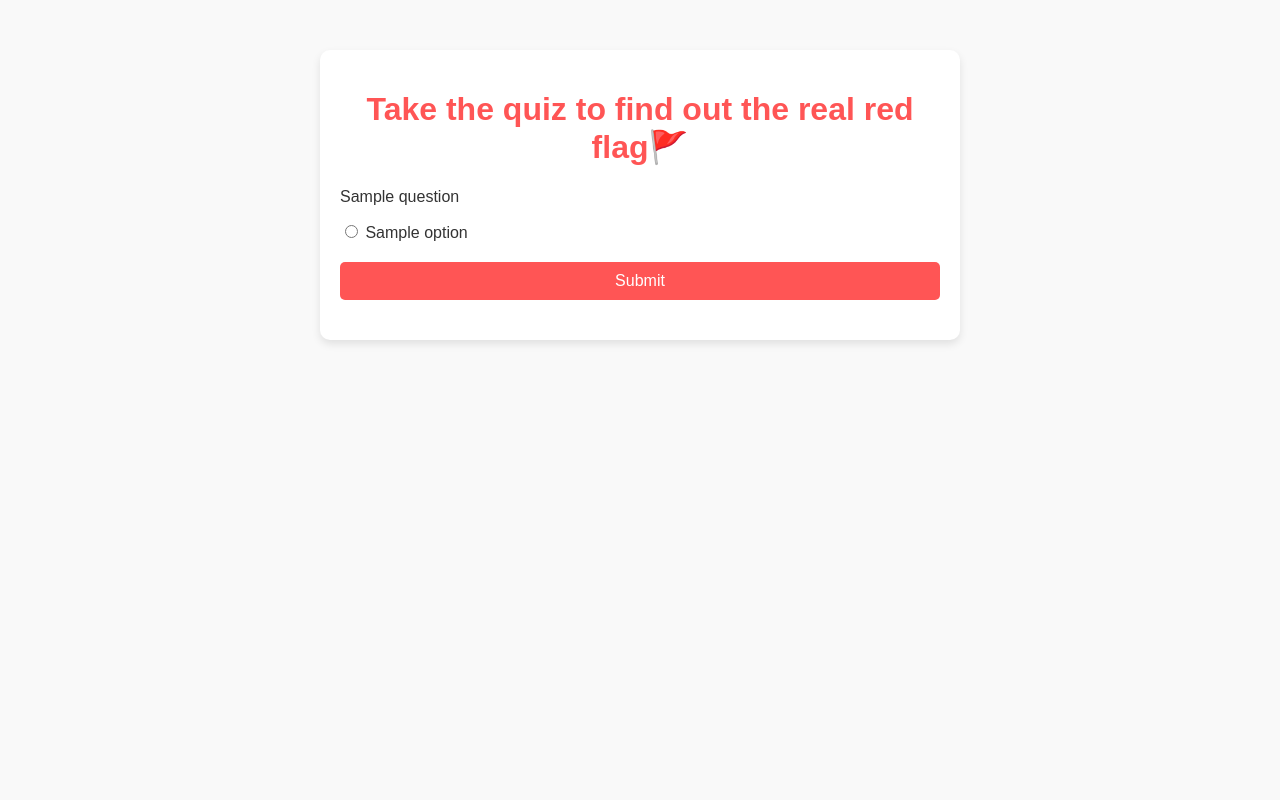
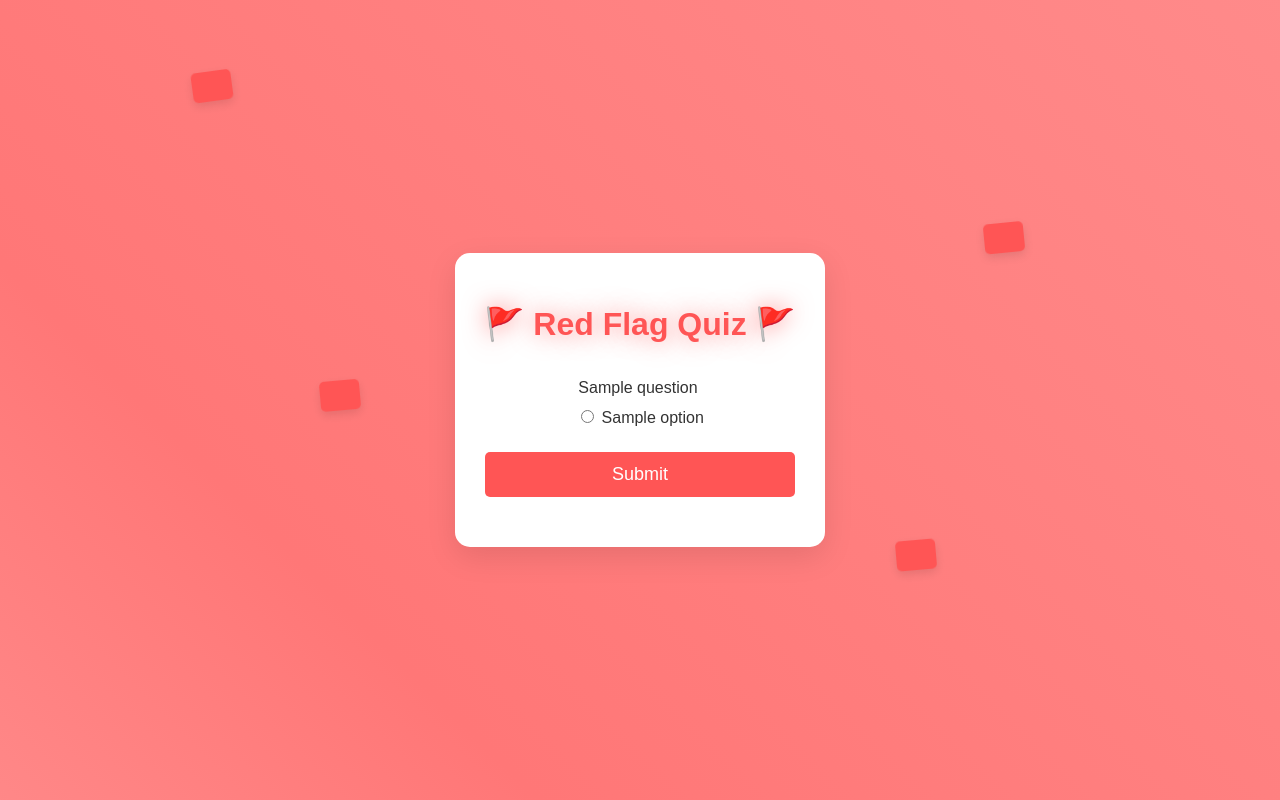
Before and after one commit to Irene-sketch/RED-FLAG-DETECTOR, a Python web app: template redflag1/templates/quiz.html in a window 1280 px wide. Run offline with Jinja, Linux system fonts and the light colour scheme; the template is opened without the code that fills it: most values are stand-ins (such as "Sample title", 1, 10 or a date in 2020).

Commit message:
improved quiz webage

```diff
--- a/redflag1/templates/quiz.html
+++ b/redflag1/templates/quiz.html
@@ -3,101 +3,190 @@
 <head>
   <meta charset="UTF-8">
   <meta name="viewport" content="width=device-width, initial-scale=1.0">
-  <title> Quiz the quiz to find out the real red flag🚩</title>
+  <title>Quiz: Find the Real Red Flags 🚩</title>
   <style>
     /* General Styles */
     body {
-      font-family: Arial, sans-serif;
-      background-color: #f9f9f9;
-      color: #333;
+      font-family: 'Poppins', sans-serif;
       margin: 0;
       padding: 0;
+      overflow: hidden;
+      color: #333;
+      display: flex;
+      justify-content: center;
+      align-items: center;
+      height: 100vh;
+      position: relative;
     }
 
-
-    .quiz-container {
-      max-width: 600px;
-      margin: 50px auto;
-      background: #fff;
-      padding: 20px;
-      border-radius: 10px;
-      box-shadow: 0 4px 8px rgba(0, 0, 0, 0.1);
+    /* Animated Gradient Background */
+    body::before {
+      content: "";
+      position: absolute;
+      top: 0;
+      left: 0;
+      width: 100%;
+      height: 100%;
+      background: linear-gradient(45deg, #ff6961, #ffcccc, #ff7777, #ff9999);
+      background-size: 400% 400%;
+      animation: gradient 15s ease infinite;
+      z-index: -1;
     }
 
+    @keyframes gradient {
+      0% { background-position: 0% 50%; }
+      50% { background-position: 100% 50%; }
+      100% { background-position: 0% 50%; }
+    }
+
+    /* Floating Red Flag Elements */
+    .floating-flag {
+      position: absolute;
+      width: 40px;
+      height: 30px;
+      background-color: #ff5555;
+      border-radius: 5px;
+      box-shadow: 0 4px 10px rgba(0, 0, 0, 0.1);
+      animation: float 8s ease-in-out infinite;
+      transform: rotate(-10deg);
+    }
+
+    .floating-flag:nth-child(2) {
+      top: 10%;
+      left: 15%;
+      animation-duration: 6s;
+      animation-delay: 2s;
+    }
+
+    .floating-flag:nth-child(3) {
+      top: 50%;
+      left: 25%;
+      animation-duration: 8s;
+      animation-delay: 3s;
+    }
+
+    .floating-flag:nth-child(4) {
+      top: 70%;
+      left: 70%;
+      animation-duration: 10s;
+      animation-delay: 1.5s;
+    }
+
+    .floating-flag:nth-child(5) {
+      top: 30%;
+      right: 20%;
+      animation-duration: 7s;
+      animation-delay: 4s;
+    }
+
+    @keyframes float {
+      0% { transform: translateY(0) rotate(-10deg); }
+      50% { transform: translateY(-20px) rotate(-5deg); }
+      100% { transform: translateY(0) rotate(-10deg); }
+    }
+
+    /* Quiz Container Styling */
+    .quiz-container {
+      z-index: 1;
+      max-width: 500px;
+      background: white;
+      padding: 30px;
+      border-radius: 15px;
+      box-shadow: 0 10px 30px rgba(0, 0, 0, 0.1);
+      text-align: center;
+      animation: slideIn 2s ease-out forwards;
+      transform: translateY(100px);
+      opacity: 0;
+    }
+
+    @keyframes slideIn {
+      to {
+        transform: translateY(0);
+        opacity: 1;
+      }
+    }
 
     h1 {
-      text-align: center;
       color: #ff5555;
+      font-size: 2rem;
+      margin-bottom: 20px;
+      position: relative;
+      display: inline-block;
+      animation: fadeInGlow 2s ease-in-out infinite;
     }
 
-
-    .categories {
-      list-style: none;
-      padding: 0;
-      text-align: center;
+    @keyframes fadeInGlow {
+      0% { text-shadow: 0 0 10px rgba(255, 85, 85, 0.5); }
+      50% { text-shadow: 0 0 30px rgba(255, 85, 85, 0.7); }
+      100% { text-shadow: 0 0 10px rgba(255, 85, 85, 0.5); }
     }
 
-
-    .categories li {
-      margin: 10px 0;
+    /* Rotating Button */
+    .submit-btn {
+      width: 100%;
+      padding: 12px;
+      background: #ff5555;
+      color: white;
+      border: none;
+      border-radius: 5px;
+      font-size: 18px;
+      margin-top: 20px;
+      cursor: pointer;
+      transition: background 0.3s ease, transform 0.3s ease;
     }
 
-
-    .categories a {
-      text-decoration: none;
-      background: #ff5555;
-      color: white;
-      padding: 10px 20px;
-      border-radius: 5px;
-      font-size: 18px;
-      display: inline-block;
+    .submit-btn:hover {
+      background: #ff7777;
+      transform: rotate(5deg) scale(1.05);
     }
 
-
-    .categories a:hover {
-      background: #ff7777;
+    /* Shake Animation on Question */
+    .question p {
+      font-size: 16px;
+      margin-bottom: 10px;
+      animation: shake 2s ease infinite;
     }
 
-
-    .question {
-      margin-bottom: 20px;
+    @keyframes shake {
+      0%, 100% { transform: translateX(0); }
+      25% { transform: translateX(-5px); }
+      50% { transform: translateX(5px); }
+      75% { transform: translateX(-5px); }
     }
 
+    /* Fade-in Result */
+    .result {
+      margin-top: 20px;
+      font-size: 18px;
+      animation: fadeInResult 1s ease-in-out forwards;
+      opacity: 0;
+      transform: translateY(20px);
+    }
+
+    @keyframes fadeInResult {
+      to {
+        opacity: 1;
+        transform: translateY(0);
+      }
+    }
 
     label {
       display: block;
       margin: 5px 0;
     }
-
-
-    .submit-btn {
-      display: block;
-      width: 100%;
-      padding: 10px;
-      background-color: #ff5555;
-      color: white;
-      border: none;
-      border-radius: 5px;
-      font-size: 16px;
-      cursor: pointer;
-    }
-
-
-    .submit-btn:hover {
-      background-color: #ff7777;
-    }
-
-
-    .result {
-      margin-top: 20px;
-      font-size: 18px;
-      text-align: center;
-    }
   </style>
 </head>
 <body>
+  <!-- Floating Red Flags -->
+  <div class="floating-flag"></div>
+  <div class="floating-flag"></div>
+  <div class="floating-flag"></div>
+  <div class="floating-flag"></div>
+  <div class="floating-flag"></div>
+
+  <!-- Quiz Container -->
   <div class="quiz-container">
-    <h1>Take the quiz to find out the real red flag🚩</h1>
+    <h1>🚩 Red Flag Quiz 🚩</h1>
     <form id="quiz-form">
       {% for question in questions %}
       <div class="question">
@@ -116,6 +205,7 @@
     </form>
     <div id="result" class="result"></div>
   </div>
+
   <script>
     document.getElementById("quiz-form").addEventListener("submit", async function (event) {
       event.preventDefault();
@@ -132,7 +222,7 @@
       const result = await response.json();
       document.getElementById("result").innerHTML = `
         <p>You flagged ${result.red_flags} red flags out of ${result.total_questions} questions.</p>
-        ${result.red_flags > 1 ? "<p>🚩 Watch out!</p>" : "<p>👍 Looks good!</p>"}
+        ${result.red_flags > 1 ? "<p>🚩 Watch out for those red flags!</p>" : "<p>👍 You're in the clear!</p>"}
       `;
     });
   </script>
```
